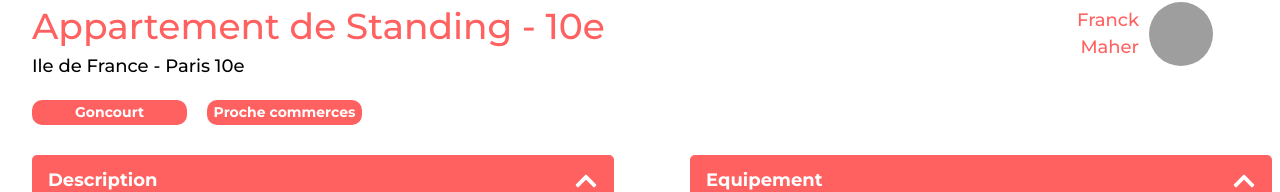
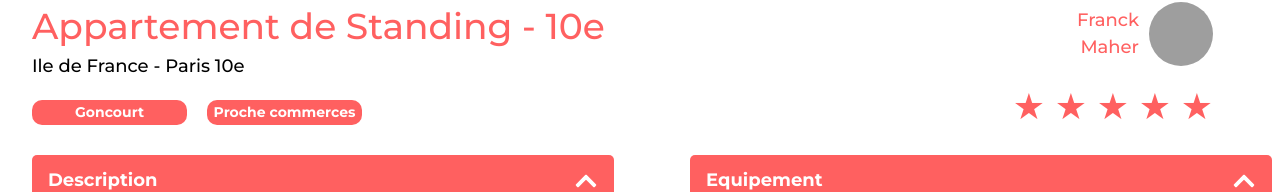
Before and after one commit to S0ph1e22/Kasa, a React (Vite) app: page /Logements/0979876d in a window 1280 px wide. Shown: the part 581-773 px from the top of the page. Built offline with nearby package versions, Linux system fonts and the light colour scheme; grey boxes are pictures that could not be loaded; a web font is replaced by a local one.

Commit message:
etoiles ok

```diff
--- a/src/pages/Logements.jsx
+++ b/src/pages/Logements.jsx
@@ -9,6 +9,11 @@ function Logements (){
 
     const { id } =useParams();
     const logement = logementsData.find (item=>item.id===id);
+    const rating = parseInt(logement.rating); //recup la note dans le fichier json
+    const totalStars = 5 ;  //nb d'étoile
+    const stars = Array.from ({length: totalStars}, (_, index) => (  //tableau de 5 éléments avec array from
+        <span key={index} className={index < rating ? "star full" : "star empty"}> ★ </span> //le tableau renvoie une etoile pour chaque elements
+    ))
 
     return(
         <div className="logement-detail">
@@ -32,7 +37,9 @@ function Logements (){
                 <p className="name-host">{logement.host.name}</p>
                 <img className="image-host" src={logement.host.picture} />
             </div>
-            {/*etoile */}
+            <div className="logement-rating">
+                {stars}
+            </div>
         </div>
     )
 }
--- a/src/styles/Logements.scss
+++ b/src/styles/Logements.scss
@@ -85,4 +85,20 @@
 
         }
     }
+
+    .logement-rating{
+        position: absolute;
+        top: 530px;
+        right: 35px;
+        font-size: 36px;
+
+
+        .star{
+            color:#E3E3E3 ;
+        }
+
+        .star.full{
+            color:#FF6060 ;
+        }
+    }
 }
```
